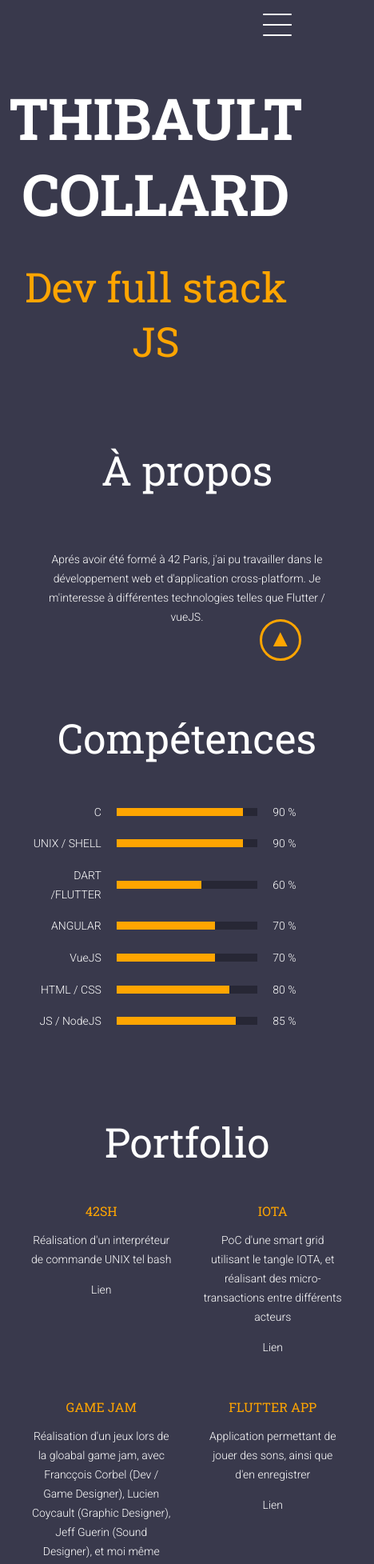
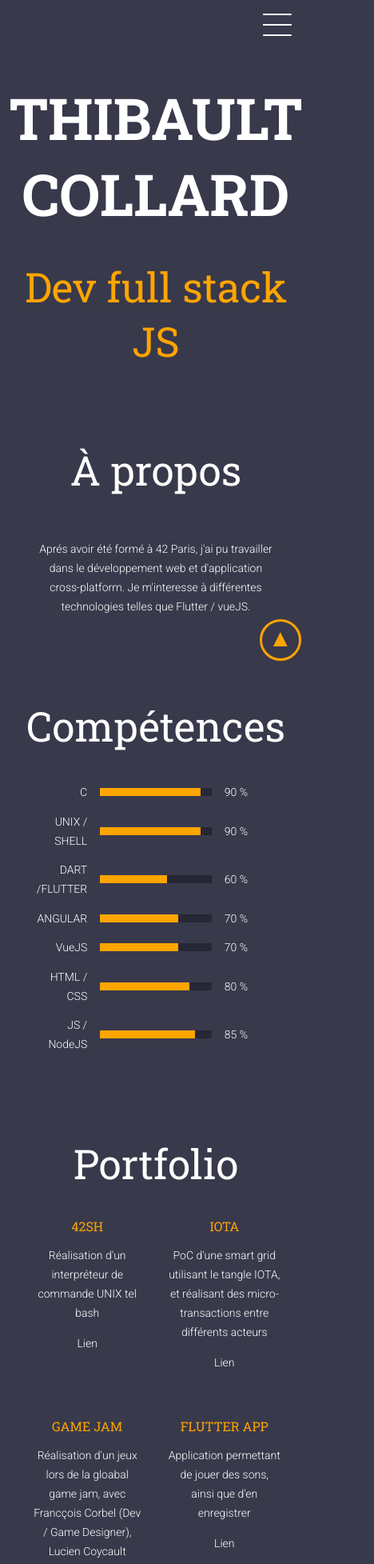
Before and after one commit to tcollard/website, a Vue app in the folder my-website/: page / in a window 390 px wide. Shown: the top 1955 px of the page at 80% size, 468 px wide, since content can reach past the window. Built offline with nearby package versions, Linux system fonts and the light colour scheme.

Commit message:
fix: 🐛 (*) Remove width for phone version

```diff
--- a/my-website/src/components/Contact.vue
+++ b/my-website/src/components/Contact.vue
@@ -49,7 +49,7 @@ export default {
         text-align: center;
         padding: 8% 10% 8% 10%;
         background-color: orange;
-        width: 100%;
+        /* width: 100%; */
     }
 }
     .contactContainer {
--- a/my-website/src/components/Description.vue
+++ b/my-website/src/components/Description.vue
@@ -39,7 +39,7 @@ export default {
         flex-direction: column;
         padding: 8% 10% 8% 10%;
         margin-top: 125%;
-        width: 100%;
+        /* width: 100%; */
     }
 }
 .title {
--- a/my-website/src/components/Experience.vue
+++ b/my-website/src/components/Experience.vue
@@ -62,18 +62,6 @@ export default ({
 </script>
 
 <style scoped>
-/* Phone */
-@media only screen and (max-width: 480px) {
-    .experience {
-        display: flex;
-        flex-direction: column;
-        justify-content: center;
-        align-items: center;
-        text-align: center;
-        padding: 8% 10% 8% 10%;
-        width: 100%;
-    }
-}
 /* Web */
 @media only screen and (min-width: 480px) {
     .experience {
@@ -85,6 +73,18 @@ export default ({
         padding: 8% 10% 8% 10%;
     }
 }
+/* Phone */
+@media only screen and (max-width: 480px) {
+    .experience {
+        display: flex;
+        flex-direction: column;
+        justify-content: center;
+        align-items: center;
+        text-align: center;
+        padding: 8% 10% 8% 10%;
+        /* width: 100%; */
+    }
+}
 .timeLine {
     display: flex;
     flex-direction: column;
--- a/my-website/src/components/PortfolioResume.vue
+++ b/my-website/src/components/PortfolioResume.vue
@@ -69,7 +69,7 @@ export default {
         align-items: center;
         text-align: center;
         padding: 8% 10% 8% 10%;
-        width: 100%;
+        /* width: 100%; */
     }
 }
 
--- a/my-website/src/components/Skills.vue
+++ b/my-website/src/components/Skills.vue
@@ -77,7 +77,7 @@ export default {
         align-content: center;
         text-align: center;
         padding: 8% 10% 8% 10%;
-        width: 100%;
+        /* width: 100%; */
     }
 }
 
```
